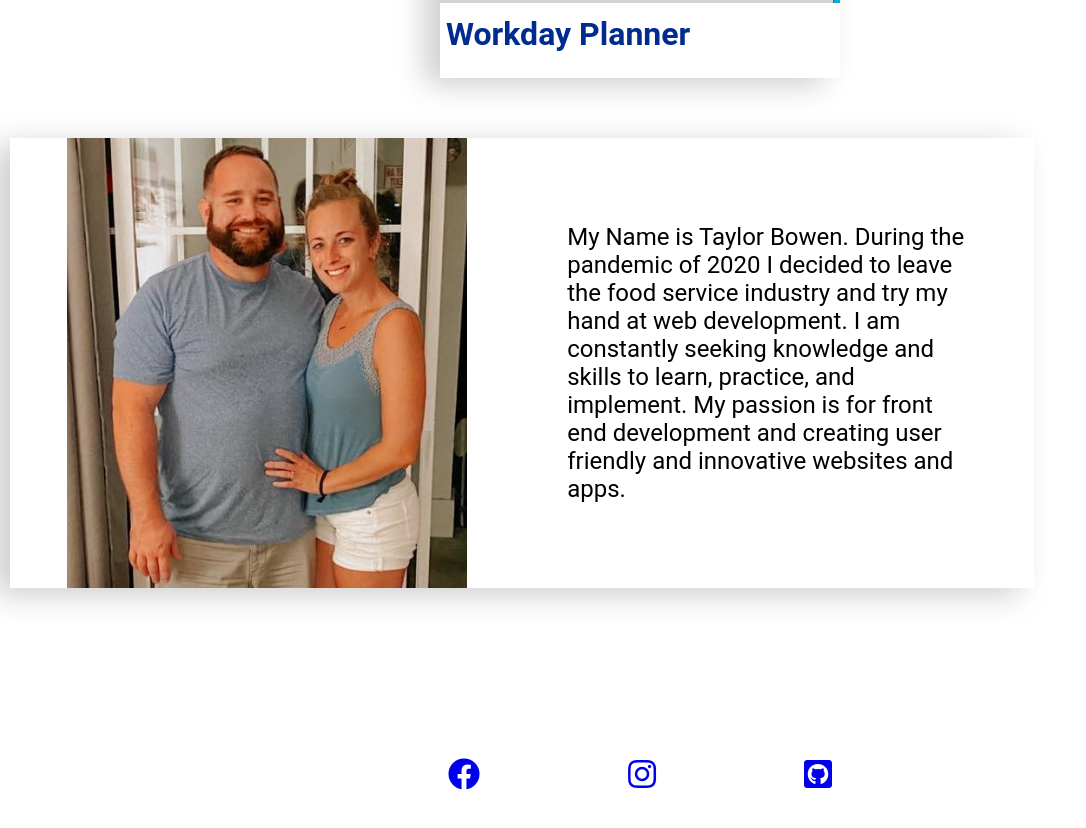
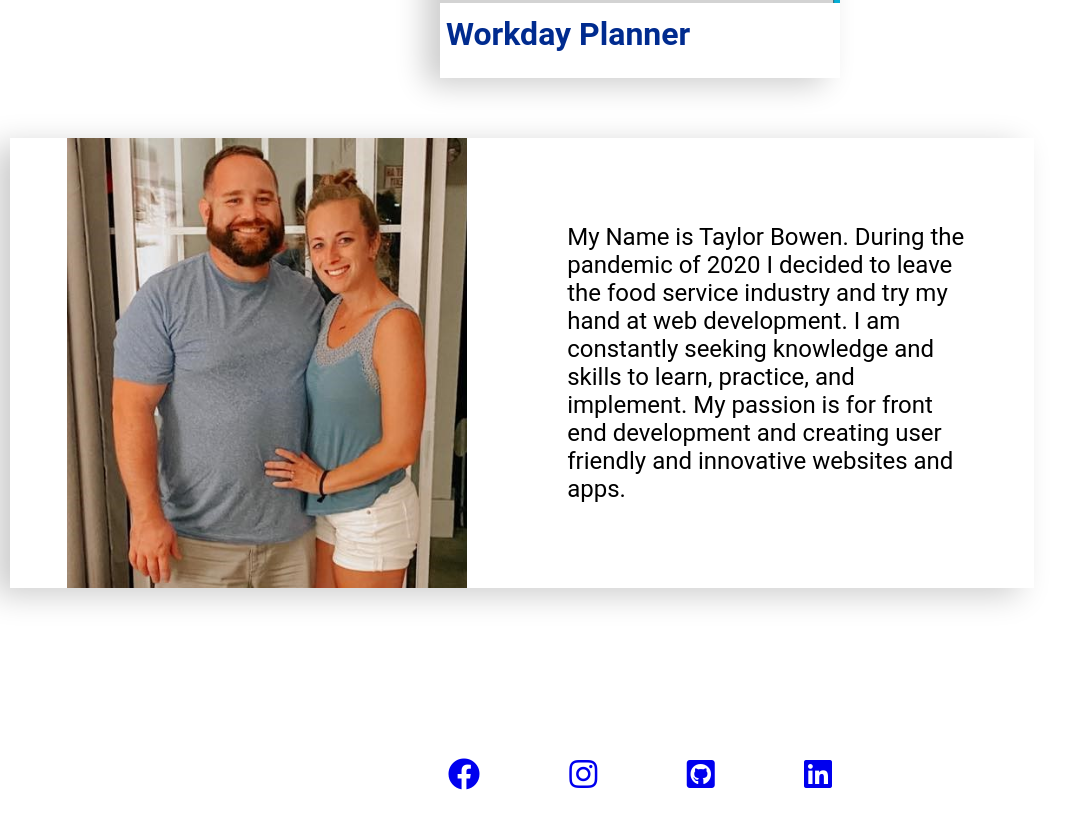
Before and after one commit to tbowenmsu/Profile-Page, a plain HTML site: page index.html in a window 1280 px wide. Shown: the part 1787-2615 px from the top of the page, without its empty margins (0-1086 px from the left). Drawn offline with Linux system fonts and the light colour scheme.

Commit message:
added linked in logo

```diff
--- a/index.html
+++ b/index.html
@@ -152,6 +152,9 @@
             <div class="gh">
                 <a href="https://github.com/tbowenmsu"><i class="fab fa-github-square"></i></a>
             </div>
+            <div class="li">
+                <a href="https://www.linkedin.com/in/taylor-bowen-55b402139/"><i class="fab fa-linkedin"></i></a>
+            </div>
         </div>
     </section>
 </body>
```
